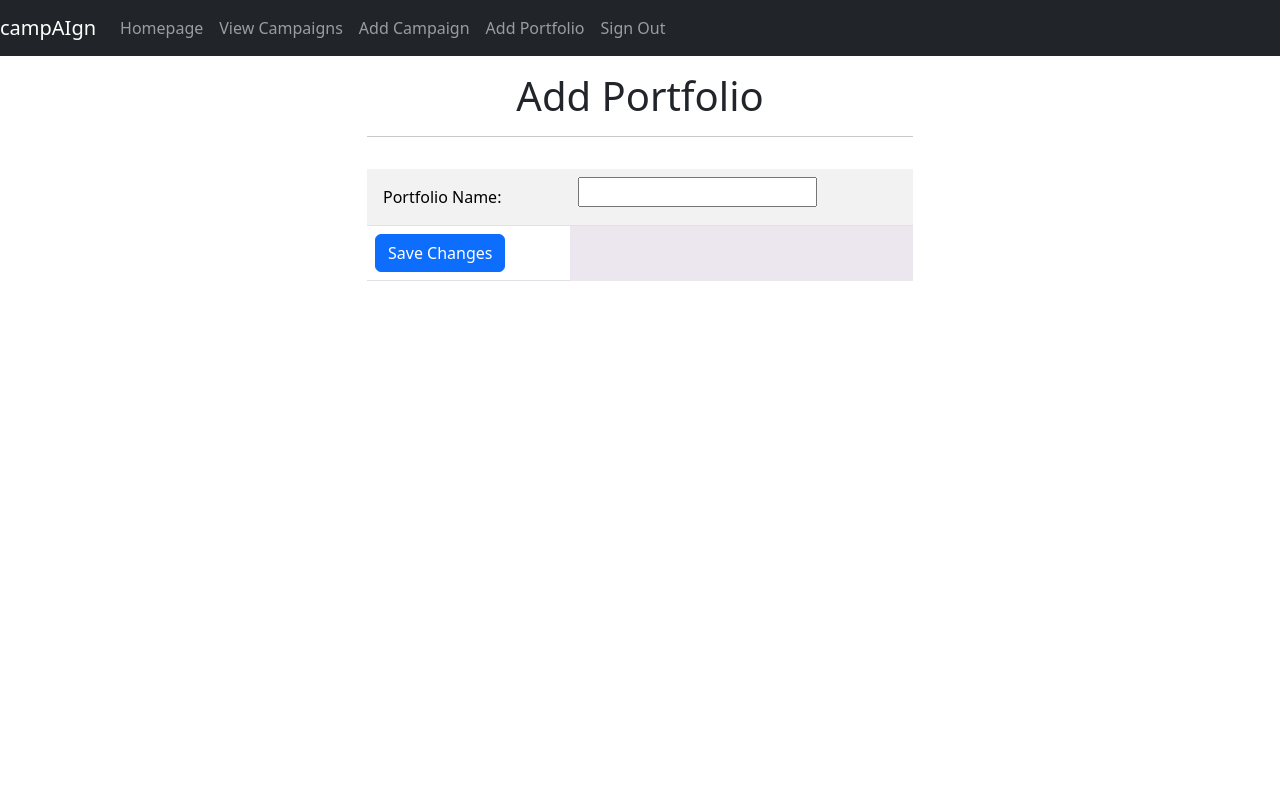
After one commit to JPWarr7/AI-Campaign-Manager, a Flask app: page /addPortfolio in a window 1280 px wide. The commit adds this page. Run offline with Flask 3, Linux system fonts and the light colour scheme; a user stored in the database is signed in; tables that the repository leaves empty hold one stand-in row (values such as "Sample post"); parts of the project's set-up code (start-up, migrations or seed data) failed here and were passed over.

Commit message:
Slight portfolio functionality

```diff
--- a/app/database/portfolio.py
+++ b/app/database/portfolio.py
@@ -4,7 +4,7 @@ from datetime import datetime
 class Portfolio(db.Model):
     __tablename__ = 'portfolio'
 
-    title = db.Column(db.String(50), nullable=False)
+    name = db.Column(db.String(50), nullable=False)
     id = db.Column(db.Integer, primary_key=True, autoincrement=True)
     user_id = db.Column(db.Integer, db.ForeignKey('user.id'))
     creation_date = db.Column(db.DateTime, nullable=False, default=datetime.utcnow)
--- a/app/routes/campaign.py
+++ b/app/routes/campaign.py
@@ -12,12 +12,15 @@ from app.routes.functions.mail import *
 @login_required
 def add_campaign():
     form = AddCampaignForm()
+    # if form.is_submitted():
+    #     print(current_user.id,form.campaign_name.data,form.links.data,form.perspective.data,form.portfolio.data)
     if form.validate_on_submit():
         campaign = Campaign(
             user_id=current_user.id,
             name=form.campaign_name.data,
             links=form.links.data,
             perspective=form.perspective.data,
+            portfolio_id = form.portfolio.data
         )
         db.session.add(campaign)
         db.session.commit()
--- a/app/routes/functions/openai.py
+++ b/app/routes/functions/openai.py
@@ -51,8 +51,8 @@ def text_generation(summary, perspective):
     completion = client.chat.completions.create(
     model="gpt-3.5-turbo",
     messages=[
-        {"role": "system", "content": "You are a skilled advertiser, capable of advertising a product from the perspective of any human."},
-        {"role": "user", "content": f'In less than 1500 characters, compose an advertisement containing information from {summary} from the perspective of {perspective}.'}
+        {"role": "system", "content": "You are a skilled social media advertiser, capable of advertising a product from the perspective of any human."},
+        {"role": "user", "content": f'In less than 280 characters, compose an advertisement containing information from {summary} from the perspective of {perspective}.'}
     ],
     stream=True
     )
--- a/app/routes/portfolio.py
+++ b/app/routes/portfolio.py
@@ -21,21 +21,49 @@ def add_portfolio():
         )
         db.session.add(portfolio)
         db.session.commit()
-        return redirect(url_for('view_portfolio'))
+        portfolio = Portfolio.query.filter_by(user_id = current_user.id).order_by(Portfolio.creation_date.desc()).first()
+        return redirect(url_for('view_portfolio', portfolio_id = portfolio.id))
 
-    return render_template('addPortfolio.html')
+    return render_template('addPortfolio.html', form=form)
 
 @app.route('/viewPortfolio/<int:portfolio_id>', methods=['GET', 'POST'])
 @login_required
 def view_portfolio(portfolio_id):
     portfolio = Portfolio.query.get(portfolio_id)
-
     name = portfolio.name
     creation_date = portfolio.creation_date
-    campaign_info = view_campaigns('portfolio', portfolio_id)
-    info = [(name, creation_date, campaign_info)]
 
-    return render_template('viewPortfolio.html', info=info)
+    all_campaigns = Campaign.query.filter_by(portfolio_id = portfolio.id).order_by(Campaign.creation_date.desc()).all()
+
+    final_campaigns = []
+    row_campaigns = []
+    count = 1
+
+    for campaign in all_campaigns:
+        name = campaign.name
+        creation_date = campaign.creation_date
+        links = campaign.links
+        summarization = campaign.summarization
+        perspective = campaign.perspective
+        text_generated = campaign.text_generated
+        image_prompt = campaign.image_prompt
+        image_generated = campaign.image_generated
+        id = campaign.campaign_id
+        row_campaigns.append((name, creation_date, links, summarization, perspective, text_generated, image_prompt, image_generated, id))
+
+        if count %4 == 0:
+            final_campaigns.append(row_campaigns)
+            row_campaigns = []
+
+        count += 1
+
+    if count-1 %4 != 0:
+        final_campaigns.append(row_campaigns)
+
+    campaigns = [name, creation_date, final_campaigns]
+
+    # return render_template('viewPortfolio.html', info=info)
+    return render_template('viewCampaigns.html', campaigns=campaigns)
 
 @app.route('/editPortfolio/<int:portfolio_id>', methods=['GET', 'POST'])
 @login_required
--- /dev/null
+++ b/app/templates/addPortfolio.html
@@ -0,0 +1,58 @@
+<!-- editCampaign.html -->
+
+<!DOCTYPE html>
+<html lang="en">
+<head>
+    <meta charset="UTF-8">
+    <meta name="viewport" content="width=device-width, initial-scale=1.0">
+    <title>Add Portfolio</title>
+
+    <style>
+        textarea {
+          width: 100%;
+          height: 150px;
+        }
+      </style>
+</head>
+<body>
+    {% include 'navbar.html' %}
+    <div class="container">
+        <div class="row justify-content-center">
+          <div class="col-md-6 text-center">
+            <div class = "py-3">
+                <h1>Add Portfolio</h1>
+                <hr>
+            </div>
+          </div>
+        </div>
+      </div>
+
+    <div class = "container">
+        <div class = "row justify-content-center">
+            <div class = "col-md-6">
+
+            <table class = "table table-striped" style = "background-color: rgb(236, 230, 238); justify-content: center;">
+
+                <form method="POST" action="{{ url_for('add_portfolio') }}">
+                {{ form.csrf_token }}
+                <tr>
+                    <td class = "py-3 px-3">
+                        <label for="portfolio_name">Portfolio Name:</label>
+                    </td>
+                    <td>
+                        <input type="text" id="portfolio_name" name="portfolio_name" value="">
+                    </td>
+                </tr>
+                <tr>
+                    <td>
+                        <button type="submit" class="btn btn-primary">Save Changes</button>
+                    </td>
+                </tr>
+            </form>
+
+            </table>
+            </div>
+        </div>
+    </div>
+</body>
+</html>
--- a/app/templates/navbar.html
+++ b/app/templates/navbar.html
@@ -18,6 +18,9 @@
         </li>
         <li class="nav-item">
             <a class="nav-link" href="{{ url_for('add_campaign') }}">Add Campaign</a>
+          </li>
+        <li class="nav-item">
+            <a class="nav-link" href="{{ url_for('add_portfolio') }}">Add Portfolio</a>
           </li>
         <li class="nav-item ml-auto">
             <a class="nav-link" href="{{ url_for('logout') }}">Sign Out</a>
```
Also changed, not shown: app/forms/campaign.py (+8 -0 lines), app/templates/addCampaign.html (+59 -1 lines), token.json (+1 -1 lines).
